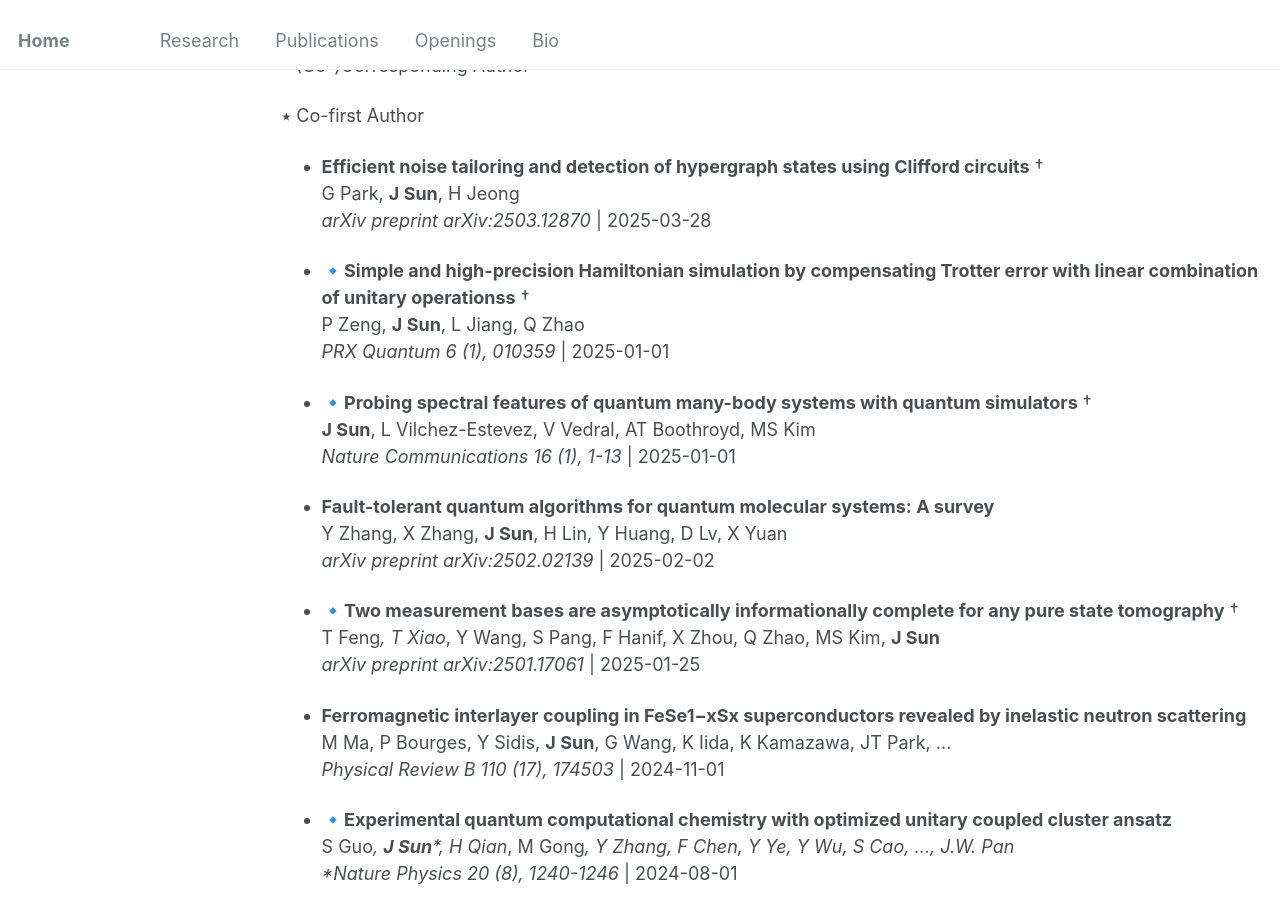
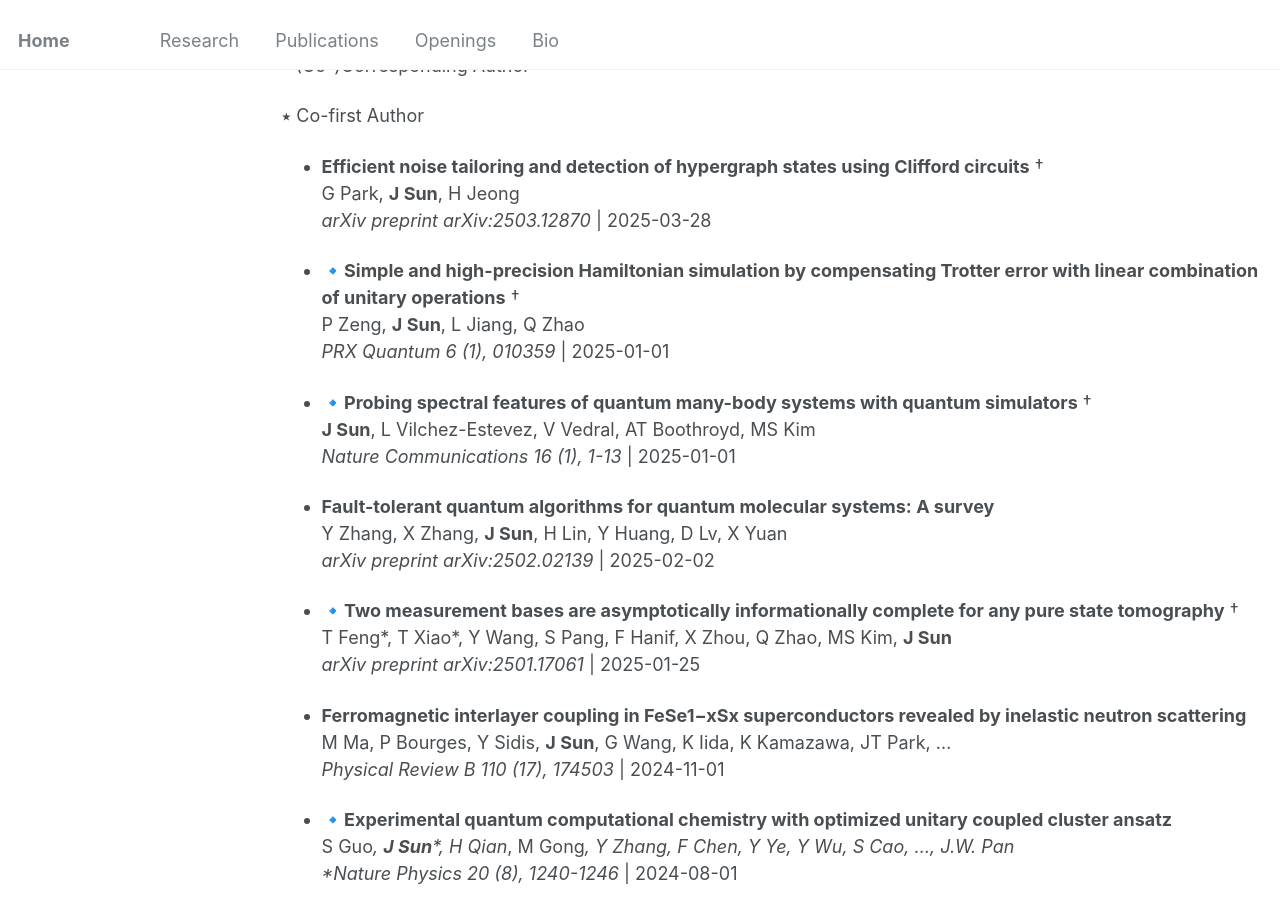
Before and after one commit to jinzhao-sun/jinzhao-sun.github.io, a Jekyll site: the page built from _pages/publications.md, in a window 1280 px wide and 900 px high, scrolled down 242 px. Built offline with Jekyll 4.4.1, drawn with Linux system fonts in a browser that asks for light colours.

Commit message:
Update publications.md

```diff
--- a/_pages/publications.md
+++ b/_pages/publications.md
@@ -23,7 +23,7 @@ Find descriptions of my research works under **Research**.
   G Park, **J Sun**, H Jeong
   *arXiv preprint arXiv:2503.12870* | 2025-03-28
 
-- 🔹**Simple and high-precision Hamiltonian simulation by compensating Trotter error with linear combination of unitary operationss** †<br>
+- 🔹**Simple and high-precision Hamiltonian simulation by compensating Trotter error with linear combination of unitary operations** †<br>
   P Zeng, **J Sun**, L Jiang, Q Zhao
   *PRX Quantum 6 (1), 010359* | 2025-01-01
 
@@ -36,7 +36,7 @@ Find descriptions of my research works under **Research**.
   *arXiv preprint arXiv:2502.02139* | 2025-02-02
 
 - 🔹**Two measurement bases are asymptotically informationally complete for any pure state tomography** †<br>
-  T Feng*, T Xiao*, Y Wang, S Pang, F Hanif, X Zhou, Q Zhao, MS Kim, **J Sun**
+  T Feng\*, T Xiao\*, Y Wang, S Pang, F Hanif, X Zhou, Q Zhao, MS Kim, **J Sun**
   *arXiv preprint arXiv:2501.17061* | 2025-01-25
 
 - **Ferromagnetic interlayer coupling in FeSe1−xSx superconductors revealed by inelastic neutron scattering**
```
